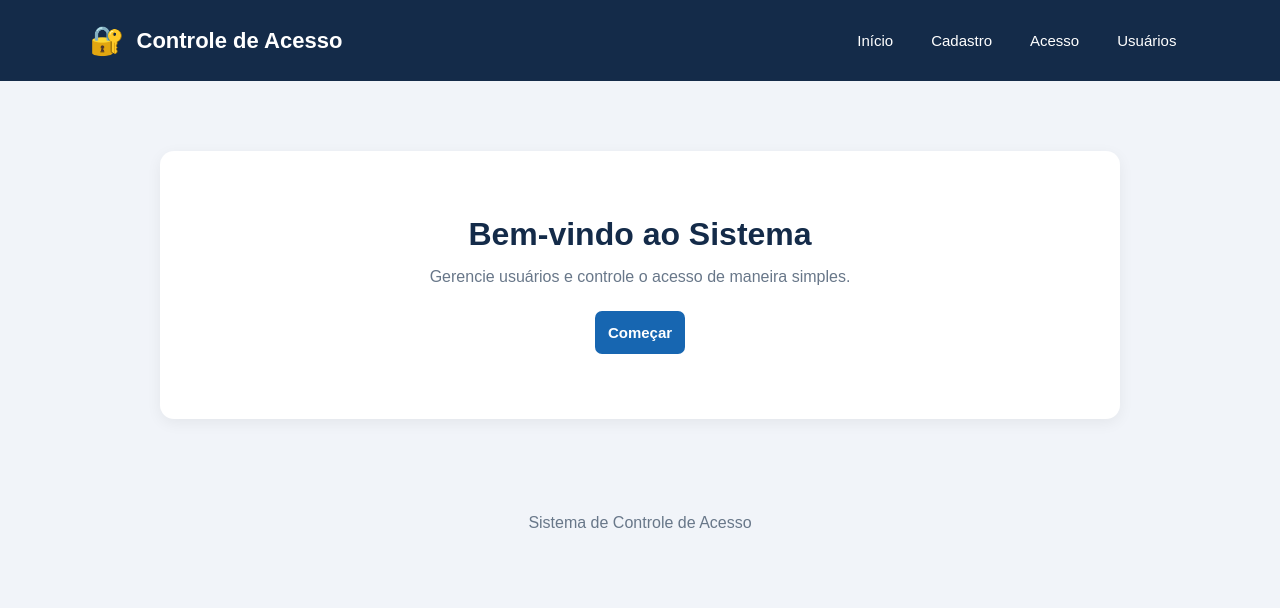
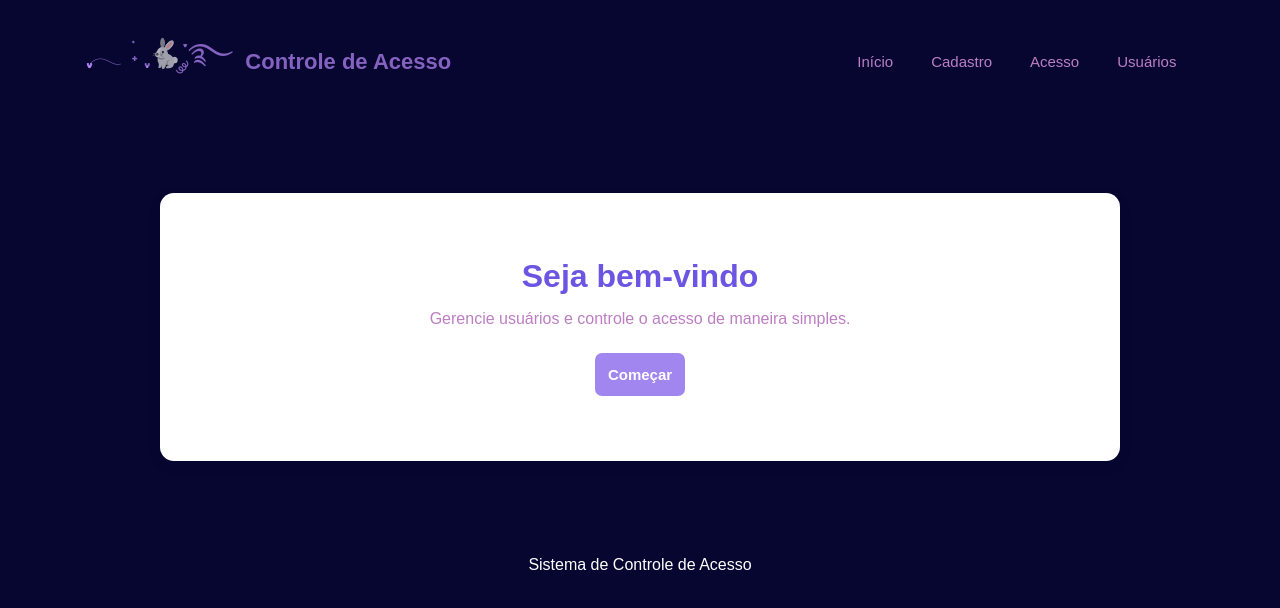
Before and after one commit to claricce2007-gif/projetox, a plain HTML site: page controle-acesso/frontend/index.html in a window 1280 px wide. Drawn offline with Linux system fonts and the light colour scheme.

Commit message:
instalaçao do api e mundança no front

```diff
--- a/controle-acesso/frontend/css/style.css
+++ b/controle-acesso/frontend/css/style.css
@@ -6,14 +6,14 @@
 }
 
 body {
-    background-color: #f1f4f9;
-    color: #263445;
+    background-color: #060631;
+    color: #e8ebee;
     min-height: 100vh;
 }
 
 header {
-    background-color: #142b49;
-    color: white;
+    background-color: #060631;
+    color: #bb8afcb4;
     padding: 22px 7%;
     display: flex;
     justify-content: space-between;
@@ -45,7 +45,7 @@ nav {
 nav button {
     background: transparent;
     border: none;
-    color: white;
+    color: #bc7ec2;
     padding: 10px 14px;
     cursor: pointer;
     font-size: 15px;
@@ -53,7 +53,7 @@ nav button {
 }
 
 nav button:hover {
-    background-color: #29476b;
+    background-color: #01060c;
 }
 
 main {
@@ -71,7 +71,7 @@ main {
 }
 
 .boas-vindas {
-    background-color: white;
+    background-color: rgb(255, 255, 255);
     padding: 65px 30px;
     border-radius: 14px;
     text-align: center;
@@ -81,16 +81,16 @@ main {
 .boas-vindas h2 {
     font-size: 32px;
     margin-bottom: 15px;
-    color: #142b49;
+    color: #6b55e2;
 }
 
 .boas-vindas p {
-    color: #687789;
+    color: #bc7ec2;
     margin-bottom: 25px;
 }
 
 .card {
-    background-color: white;
+    background-color: rgb(118, 100, 151);
     max-width: 520px;
     margin: 0 auto;
     padding: 35px;
@@ -99,12 +99,12 @@ main {
 }
 
 .card h2 {
-    color: #142b49;
+    color: #a985fc;
     margin-bottom: 10px;
 }
 
 .card > p {
-    color: #687789;
+    color: #43158b;
     margin-bottom: 25px;
 }
 
@@ -121,7 +121,7 @@ label {
 
 input {
     padding: 13px;
-    border: 1px solid #d5dce5;
+    border: 1px solid #5b3dc9;
     border-radius: 7px;
     outline: none;
     font-size: 15px;
@@ -129,22 +129,22 @@ input {
 }
 
 input:focus {
-    border-color: #2874c7;
+    border-color: #9383ad;
 }
 
 .botao-principal {
-    background-color: #1766b1;
-    color: white;
+    background-color: #a286f0;
+    color: #ffffff;
     border: none;
     padding: 13px;
     border-radius: 7px;
-    cursor: pointer;
+    cursor: pointer;src: ;
     font-size: 15px;
     font-weight: bold;
 }
 
 .botao-principal:hover {
-    background-color: #104c87;
+    background-color: #ffffff;
 }
 
 .mensagem {
@@ -154,14 +154,14 @@ input:focus {
 
 #listaUsuarios {
     padding: 15px;
-    background-color: #f1f4f9;
+    background-color: #ffffff;
     border-radius: 7px;
 }
 
 footer {
     text-align: center;
     padding: 25px;
-    color: #687789;
+    color: #ffffff;
 }
 
 @media (max-width: 600px) {
--- a/controle-acesso/frontend/index.html
+++ b/controle-acesso/frontend/index.html
@@ -10,12 +10,13 @@
 
     <header>
         <div class="logo">
-            <span>🔐</span>
+            <span>ִִֶֶָָ𓂃 ࣪˖ ִֶָ🐇་༘࿐</span>
+        </span>
             <h1>Controle de Acesso</h1>
         </div>
 
         <nav>
-            <button onclick="mostrarTela('inicio')">Início</button>
+            <button onclick="mostrarTela('Início')">Início</button>
             <button onclick="mostrarTela('cadastro')">Cadastro</button>
             <button onclick="mostrarTela('acesso')">Acesso</button>
             <button onclick="mostrarTela('listagem')">Usuários</button>
@@ -26,7 +27,7 @@
 
         <section id="inicio" class="tela ativa">
             <div class="boas-vindas">
-                <h2>Bem-vindo ao Sistema</h2>
+                <h2>Seja bem-vindo</h2>
                 <p>Gerencie usuários e controle o acesso de maneira simples.</p>
                 <button class="botao-principal"
                     onclick="mostrarTela('cadastro')">
--- a/controle-acesso/frontend/js/script.js
+++ b/controle-acesso/frontend/js/script.js
@@ -18,7 +18,7 @@ document.getElementById("formCadastro")
         const nome = document.getElementById("nome").value.trim();
         const senha = document.getElementById("senhaCadastro").value;
 
-        if (!nome || !senha) {
+        if (!nome || !senha ) {
             return;
         }
 
```
Also changed, not shown: 1 other file.
